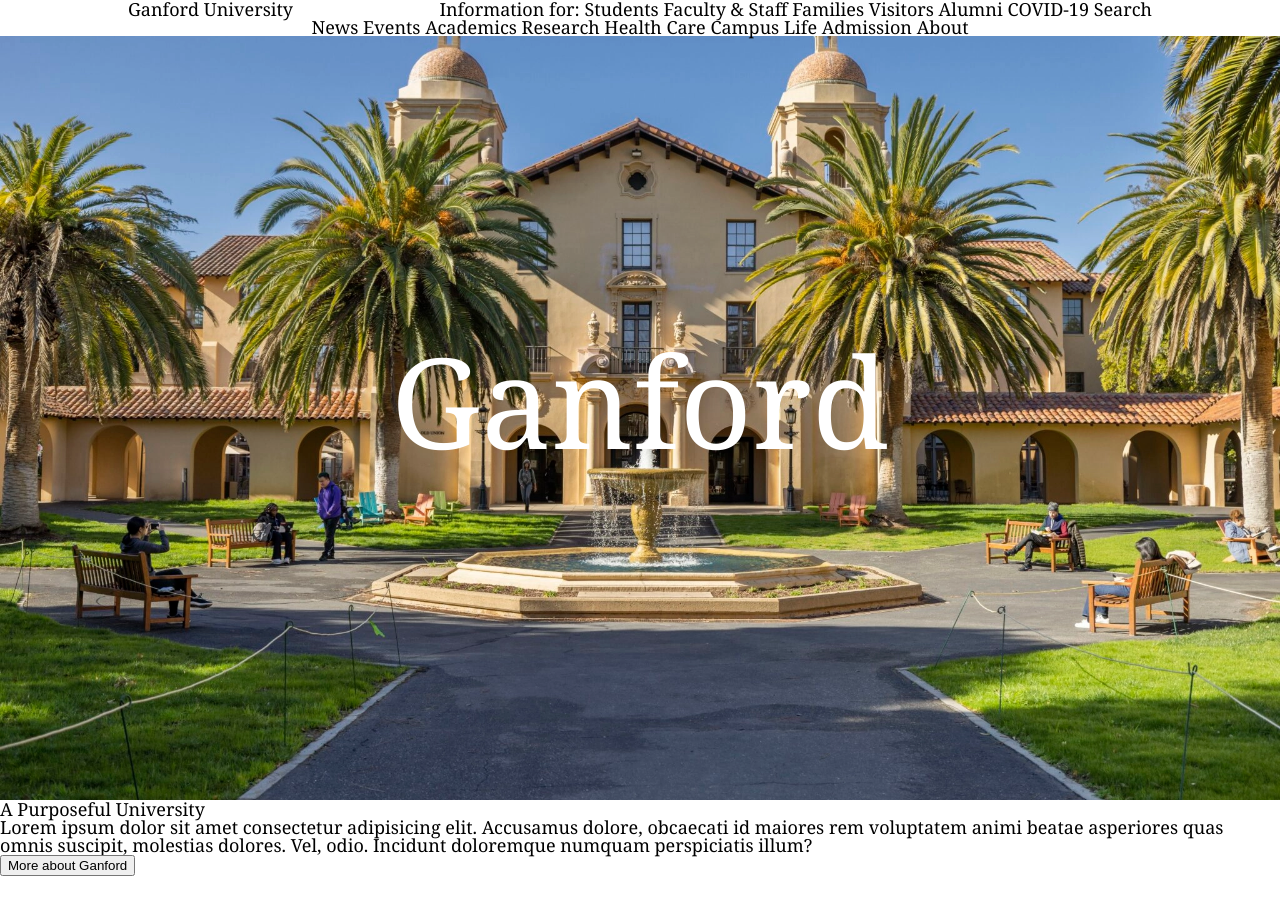
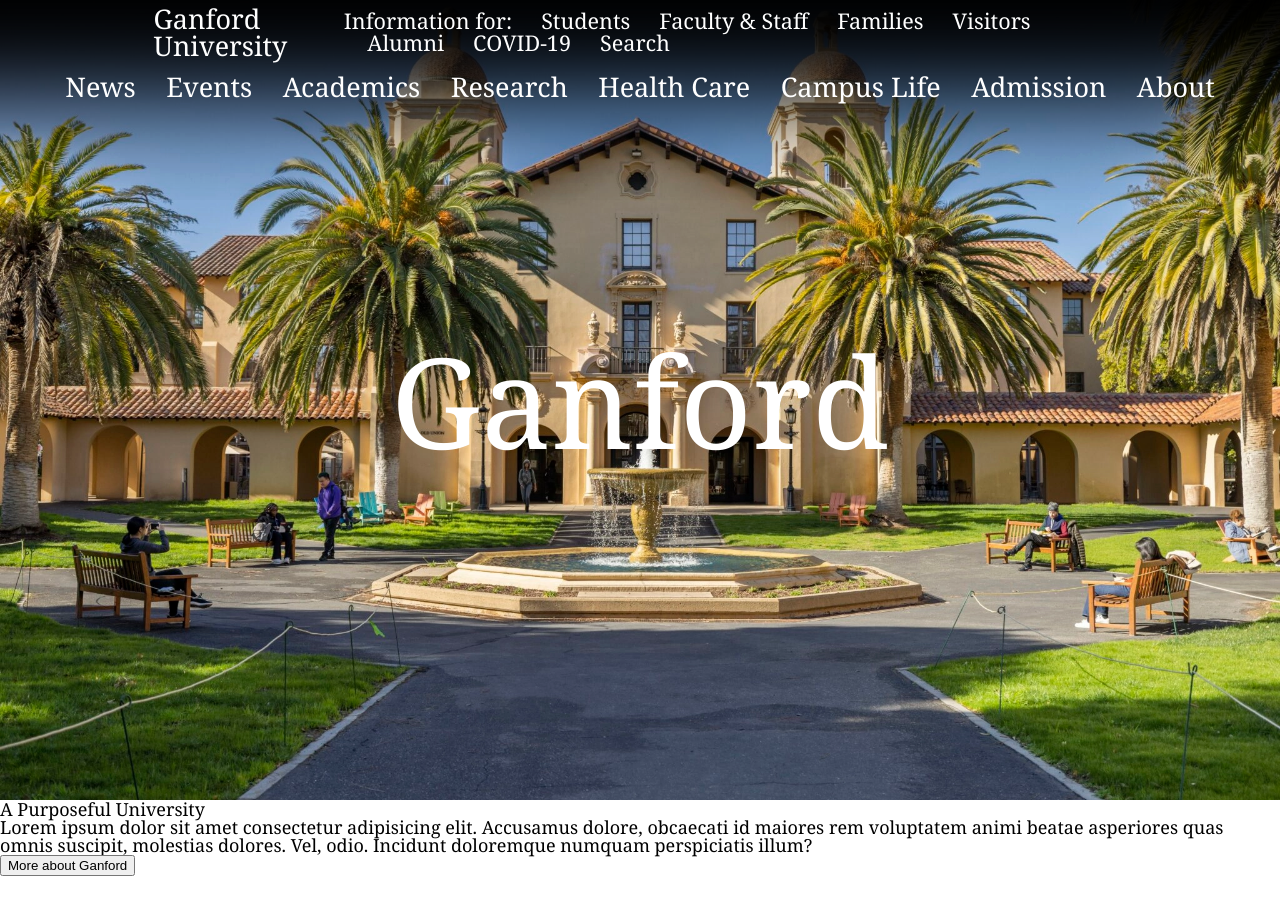
Before and after one commit to godsfavours/godsfavours.github.io, a website: page portfolio/projects/ganford/index.html in a window 1280 px wide. Shown: the top 914 px of the page. Drawn offline with Linux system fonts and the light colour scheme.

Commit message:
update ganford page

```diff
--- a/portfolio/projects/ganford/index.html
+++ b/portfolio/projects/ganford/index.html
@@ -17,29 +17,29 @@
         <section id="header-top">
             <h2>Ganford University</h2>
             <nav>
-                <ul>
-                    <li>Information for:</li>
-                    <li>Students</li>
-                    <li>Faculty & Staff</li>
-                    <li>Families</li>
-                    <li>Visitors</li>
-                    <li>Alumni</li>
-                    <li>COVID-19</li>
-                    <li>Search</li>
+                <ul id="header-top-links">
+                    <li class="header-top-item">Information for:</li>
+                    <li class="header-top-item link">Students</li>
+                    <li class="header-top-item link">Faculty & Staff</li>
+                    <li class="header-top-item link">Families</li>
+                    <li class="header-top-item link">Visitors</li>
+                    <li class="header-top-item link">Alumni</li>
+                    <li class="header-top-item covid">COVID-19</li>
+                    <li class="header-top-item ">Search</li>
                 </ul>
             </nav>
         </section>
         <section id="header-bottom">
             <nav>
                 <ul>
-                    <li>News</li>
-                    <li>Events</li>
-                    <li>Academics</li>
-                    <li>Research</li>
-                    <li>Health Care</li>
-                    <li>Campus Life</li>
-                    <li>Admission</li>
-                    <li>About</li>
+                    <li class="header-bottom-link">News</li>
+                    <li class="header-bottom-link">Events</li>
+                    <li class="header-bottom-link">Academics</li>
+                    <li class="header-bottom-link">Research</li>
+                    <li class="header-bottom-link">Health Care</li>
+                    <li class="header-bottom-link">Campus Life</li>
+                    <li class="header-bottom-link">Admission</li>
+                    <li class="header-bottom-link">About</li>
                 </ul>
             </nav>
         </section>
--- a/portfolio/projects/ganford/resources/css/index.css
+++ b/portfolio/projects/ganford/resources/css/index.css
@@ -12,7 +12,7 @@ html {
     line-height: 100vh;
     /* padding-top: 50%; */
     background-image: url('../images/logo-sn-bg.png');
-    background-size: 100% auto;
+    background-size: cover;
     background-repeat: no-repeat;
     background-position: center;
     /* background-attachment: fixed; */
@@ -30,24 +30,68 @@ html {
     height: 200vh;
 }
 
+
 /* Header */
 header {
     position: fixed;
     width: 100%;
-    background-color: white;
+    /* background: rgba(255, 255, 255, 0.2); */
     z-index: 3;
+    /* backdrop-filter: blur(5px); */
+    box-shadow: inset 0 400px 100px -300px black;
+    height: 200px;
+    color: white;
 }
 
 #header-top {
-    padding-left: 10%;
-    padding-right: 10%;
+    align-items: center;
     display: flex;
+    font-size: 1.2rem;
+    height: 3rem;
+    padding-left: 12%;
+    padding-right: 12%;
     justify-content: space-between;
+    margin-top: 5px;
+    /* background-color: aqua; */
+}
+
+#header-top h2 {
+    font-size: 1.5rem;
+}
+
+.header-top-item+.header-top-item {
+    margin-left: 1.3rem;
+}
+
+.header-top-item.link {
+    cursor: pointer;
+    padding-top: 0.9rem;
+    /* transition: border-top 5s; */
+    /* background-color: aliceblue; */
+}
+
+.header-top-item.link:after {
+    content: '';
+    border-bottom: solid 3px #019fb6;
+    transform: scaleX(0);
+    transition: transform 250ms ease-in-out;
+}
+
+.header-top-item.link:hover:after {
+    transform: scaleX(1);
+    /* border-top: 5px solid white; */
 }
 
 #header-bottom {
+    align-items: center;
     display: flex;
+    font-size: 1.5rem;
+    height: 3rem;
     justify-content: space-around;
+}
+
+.header-bottom-link+.header-bottom-link {
+    margin-left: 1.3rem;
 }
 
 nav li {
```
